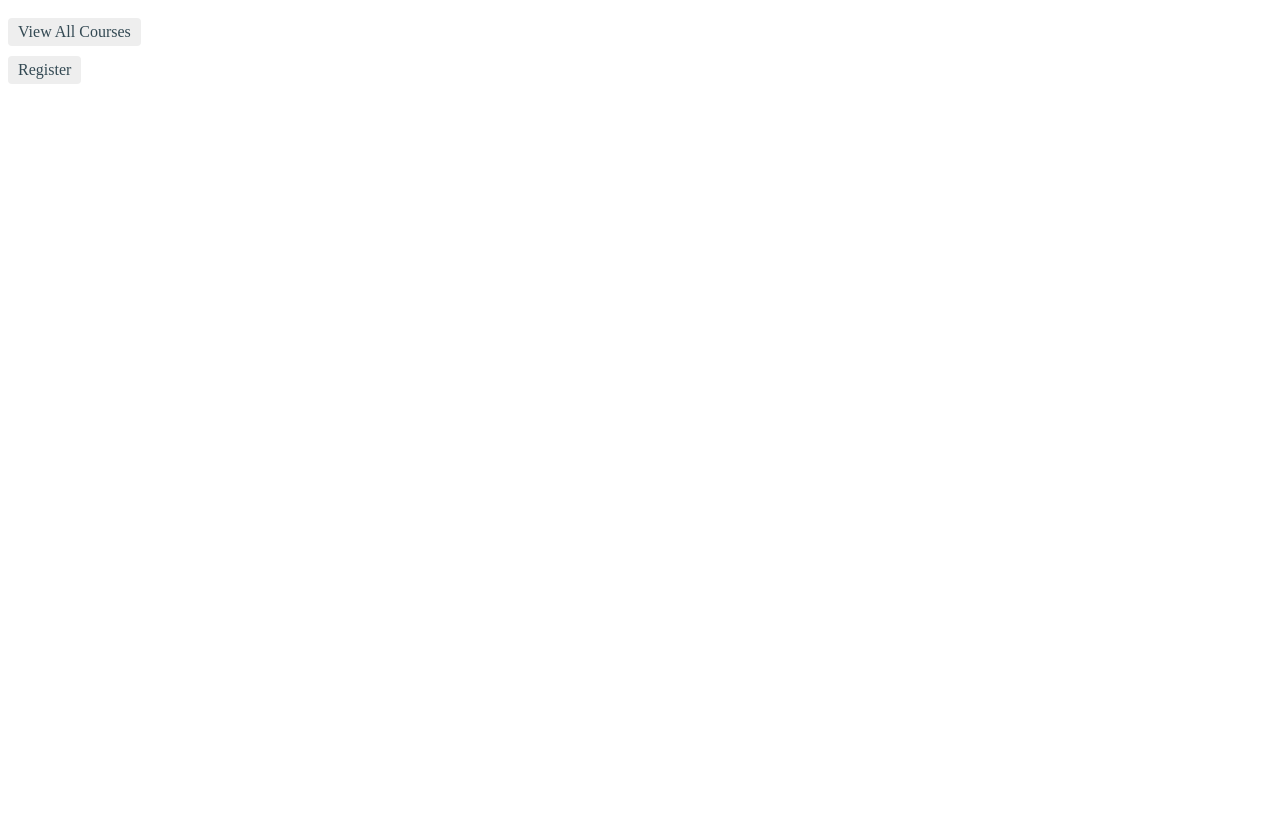
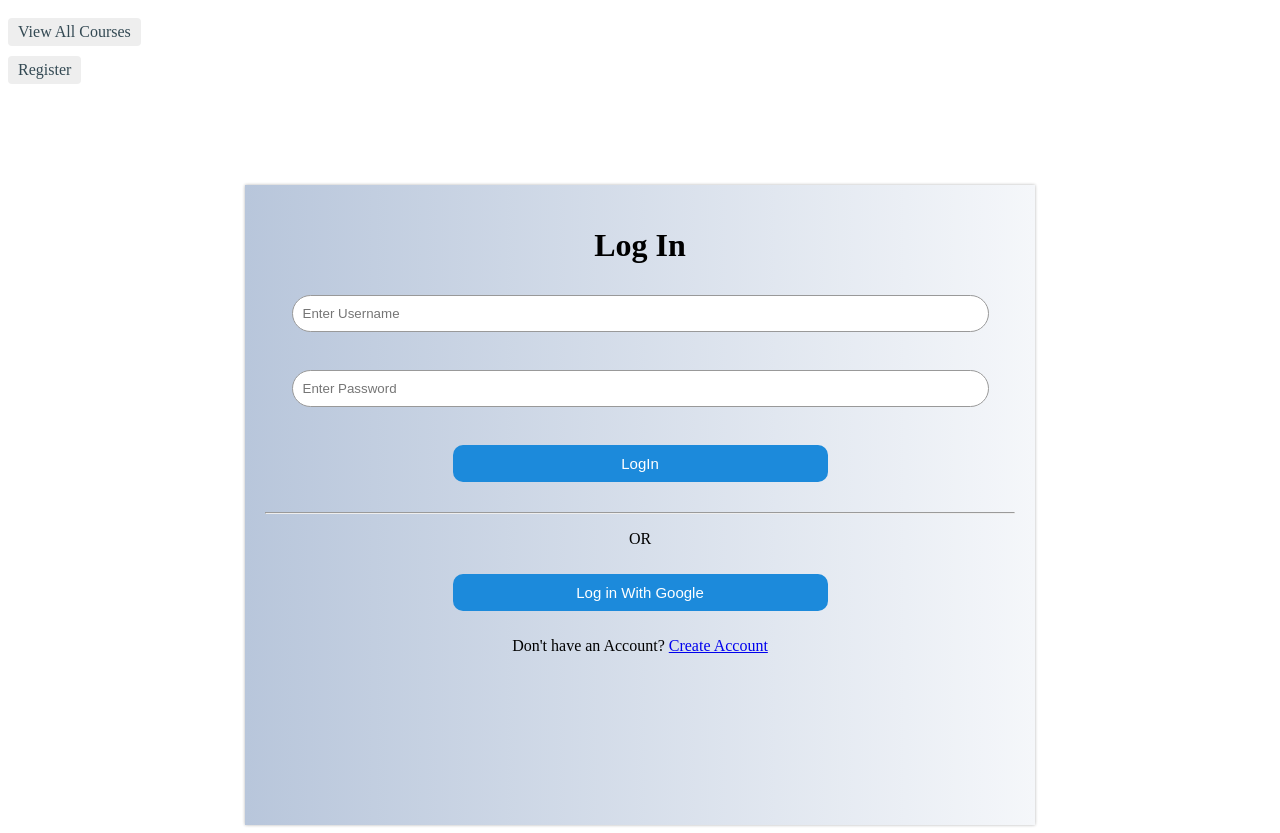
Before and after one commit to mayanksood100/se3316-msood-lab5, an Angular app in the folder se3316-msood-lab5/: page /login in a window 1280 px wide. Before the commit this address led to /. Before the commit the page ends 800 px from the top, so only its background shows below. Built offline with nearby package versions, Linux system fonts and the light colour scheme.

Commit message:
Added Login Component and Login Post Route

```diff
--- a/se3316-msood-lab5/src/app/app-routing.module.ts
+++ b/se3316-msood-lab5/src/app/app-routing.module.ts
@@ -1,3 +1,4 @@
+import { LoginComponent } from './login/login.component';
 import { RegistrationComponent } from './registration/registration.component';
 import { NgModule } from '@angular/core';
 import { Routes, RouterModule } from '@angular/router';
@@ -7,7 +8,8 @@ import { CoursesComponent } from './courses/courses.component';
 const routes: Routes = [
 { path: '', redirectTo: '/courses', pathMatch: 'full'},
 { path: 'courses', component: CoursesComponent},
-{path:'register', component:RegistrationComponent}
+{path:'register', component:RegistrationComponent},
+{path:'login', component:LoginComponent}
 ];
 
 @NgModule({
--- a/se3316-msood-lab5/src/app/app.module.ts
+++ b/se3316-msood-lab5/src/app/app.module.ts
@@ -11,6 +11,7 @@ import { CourseComponentFilterPipe } from './courses/courseComponent-filter.pipe
 import { FormsModule, ReactiveFormsModule } from '@angular/forms';
 import { HttpClientModule } from '@angular/common/http';
 import { RegistrationComponent } from './registration/registration.component';
+import { LoginComponent } from './login/login.component';
 
 @NgModule({
   declarations: [
@@ -21,6 +22,7 @@ import { RegistrationComponent } from './registration/registration.component';
     CourseComponentFilterPipe,
     KeywordFilterPipe,
     RegistrationComponent,
+    LoginComponent,
   ],
   imports: [
     BrowserModule,
--- a/se3316-msood-lab5/src/app/courses/courses.component.html
+++ b/se3316-msood-lab5/src/app/courses/courses.component.html
@@ -5,7 +5,7 @@
     <p>Welcome to Western University's 2020 Timetable Application. Here you have to the ability to search for any course Western offers using the search boxes below. You can also register an account if you are a new user or login if you have an existing account. Users with an account have the ability to create up to 20 schedules that contains a list of their courses. They can edit these lists, delete them and make them public/private.They also have the ability to add a review for a course. </p>
 
     <button (click)="btnClick()" id="registerButton">Register a New Account</button>
-    <button id="loginButton">Log In</button>
+    <button id="loginButton" (click)="btnClick2()">Log In</button>
 </div>
 
 <div id="searchDiv">
--- a/se3316-msood-lab5/src/app/courses/courses.component.ts
+++ b/se3316-msood-lab5/src/app/courses/courses.component.ts
@@ -45,7 +45,10 @@ export class CoursesComponent implements OnInit {
   }
 
   btnClick(){
-    this.router.navigate(['/register']);
+  this.router.navigate(['/register']);
+}
+  btnClick2(){
+  this.router.navigate(['/login']);
 }
 
 
--- /dev/null
+++ b/se3316-msood-lab5/src/app/login/login.component.css
@@ -0,0 +1,43 @@
+body{
+    margin: 0;
+    padding:0;
+    background-size: cover;
+  }
+
+  .login-form{
+    width: 750px;
+    height: 600px;
+    box-shadow: 0 0 3px 0 rgba(0,0,0,0.3);
+    background: #fff;
+    padding:20px;
+    margin: 8% auto 0;
+    text-align: center;
+    background: linear-gradient(to right, #b8c6db, #f5f7fa);
+  }
+
+  hr{
+    color: #000000;
+    margin-top: 20px;
+    font-weight: bold;
+  }
+
+  input{
+  padding:10px;
+  margin: 10px 0;
+  width: 90%;
+  border-radius: 20px;
+  border: 1px solid #999;
+  }
+
+  button{
+    color: #fff;
+    width: 50%;
+    padding:10px;
+    border-radius: 10px;
+    font-size: 15px;
+    margin: 10px 0;
+    border:none;
+    outline: none;
+    cursor: pointer;
+    background-color: #1c8adb;
+  }
--- /dev/null
+++ b/se3316-msood-lab5/src/app/login/login.component.html
@@ -0,0 +1,24 @@
+<!DOCTYPE html>
+<html lang="en">
+<head>
+  <meta charset="UTF-8">
+  <meta name="viewport" content="width=device-width, initial-scale=1.0">
+  <title>LogIn Form</title>
+</head>
+<body>
+  <div class="login-form">
+    <h1>Log In</h1>
+
+    <form #loginForm="ngForm" (submit)="submitLoginForm(loginForm)">
+      <input type="text" name="username" id="username" placeholder="Enter Username" required ngModel><br><br>
+      <input type="password" name="password" id="password" placeholder="Enter Password" required ngModel><br><br>
+      <button class="loginButton" >LogIn</button>
+      <hr>
+      <p>OR</p>
+      <button>Log in With Google</button>
+      <p>Don't have an Account? <a routerLink="/register">Create Account</a></p>
+    </form>
+
+  </div>
+</body>
+</html>
--- /dev/null
+++ b/se3316-msood-lab5/src/app/login/login.component.ts
@@ -0,0 +1,35 @@
+import { HttpClient, HttpHeaders } from '@angular/common/http';
+import { Component, OnInit } from '@angular/core';
+import { environment } from 'src/environments/environment';
+import { Users } from '../Users';
+
+@Component({
+  selector: 'app-login',
+  templateUrl: './login.component.html',
+  styleUrls: ['./login.component.css']
+})
+export class LoginComponent implements OnInit {
+  private SERVER_URL = environment.SERVER_URL;
+  constructor(private http: HttpClient) { }
+
+  ngOnInit(): void {
+  }
+
+  loginUser(createBody){
+    const httpHeaders = new HttpHeaders();
+    httpHeaders.append('content-type', 'application/json');
+    return this.http.post<Users[]>(this.SERVER_URL + '/login', createBody, {headers:httpHeaders});
+  }
+
+  submitLoginForm(form):void{
+
+    const newFormData = {username:form.value.username, password:form.value.password};
+    console.log(form.value.username);
+    console.log(form.value.password);
+
+    this.loginUser(newFormData).subscribe(data=>console.log(data));
+
+    form.reset();
+  }
+
+}
--- a/se3316-msood-lab5/src/app/registration/registration.component.html
+++ b/se3316-msood-lab5/src/app/registration/registration.component.html
@@ -16,8 +16,8 @@
       <button class="registerButton" >Create Account</button>
       <hr>
       <p>OR</p>
-      <button>Log in With Google</button>
-      <p>Already have an Account? <a href="#">Log In</a></p>
+      <button>Sign Up With Google</button>
+      <p>Already have an Account? <a routerLink="/login">Log In</a></p>
     </form>
 
   </div>
--- a/se3316-msood-lab5/src/app/registration/registration.component.ts
+++ b/se3316-msood-lab5/src/app/registration/registration.component.ts
@@ -1,6 +1,5 @@
 import { HttpClient, HttpHeaders } from '@angular/common/http';
 import { Component, OnInit } from '@angular/core';
-import { FormGroup } from '@angular/forms';
 import { environment } from 'src/environments/environment';
 import { Users } from '../Users';
 
@@ -49,8 +48,7 @@ export class RegistrationComponent implements OnInit {
   this.addnewUser(newFormData).subscribe(data=>console.log(data));
    }
 
-
-
+   form.reset();
 
   }
 
```
Also changed, not shown: 2 other files (tests, documents, lock files or other folders).
